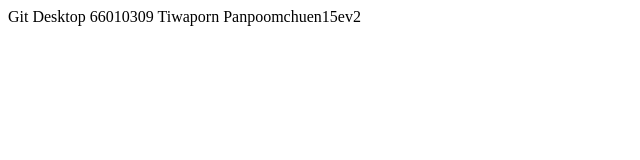
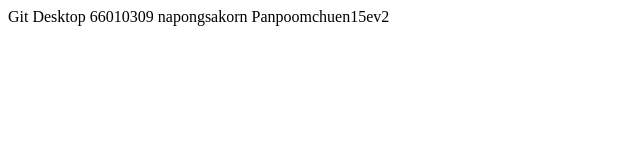
Before and after one commit to tiwaporn15/git101toon, a plain HTML site: page index.html in a window 1280 px wide. Shown: the full height of the page, 0-640 px from the left. Drawn offline with Linux system fonts and the light colour scheme.

Commit message:
Update index.html

```diff
--- a/index.html
+++ b/index.html
@@ -6,6 +6,6 @@
     <title>Document</title>
 </head>
 <body>
-    Git Desktop 66010309 Tiwaporn Panpoomchuen15ev2
+    Git Desktop 66010309 napongsakorn Panpoomchuen15ev2
 </body>
 </html>
```
